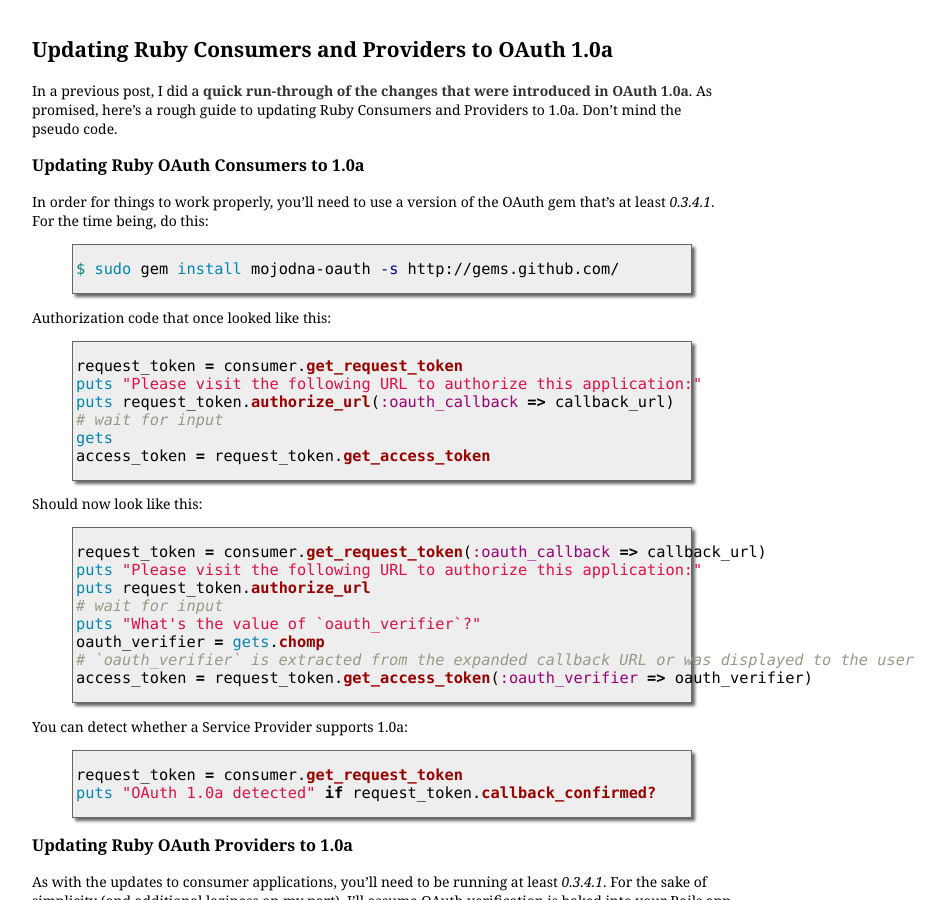
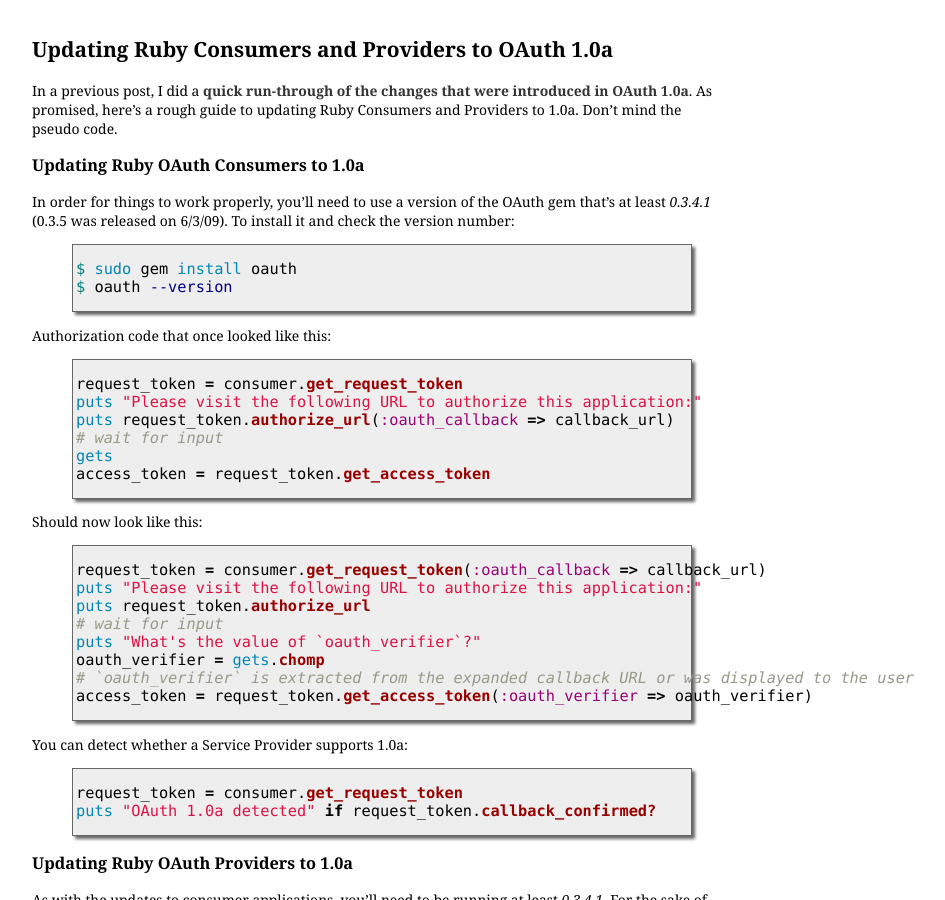
Before and after one commit to mojodna/mojodna.net, a Jekyll site: the page built from _posts/2009-05-20-updating-ruby-consumers-and-providers-to-oauth-10a.markdown, in a window 1280 px wide and 900 px high. Shown: the whole window, without its empty margins (258-1203 px from the left). Built offline with Jekyll 4.4.1, drawn with Linux system fonts in a browser that asks for light colours; comment, search, counter and statistics services are not loaded.

Commit message:
reflect 0.3.5 release of oauth-ruby

```diff
--- a/_posts/2009-05-20-updating-ruby-consumers-and-providers-to-oauth-10a.markdown
+++ b/_posts/2009-05-20-updating-ruby-consumers-and-providers-to-oauth-10a.markdown
@@ -14,10 +14,12 @@ As promised, here's a rough guide to updating Ruby Consumers and Providers to
 ### Updating Ruby OAuth Consumers to 1.0a
 
 In order for things to work properly, you'll need to use a version of the
-OAuth gem that's at least _0.3.4.1_. For the time being, do this:
+OAuth gem that's at least _0.3.4.1_ (0.3.5 was released on 6/3/09). To install
+it and check the version number:
 
 {% highlight bash %}
-$ sudo gem install mojodna-oauth -s http://gems.github.com/
+$ sudo gem install oauth
+$ oauth --version
 {% endhighlight %}
 
 Authorization code that once looked like this:
```
